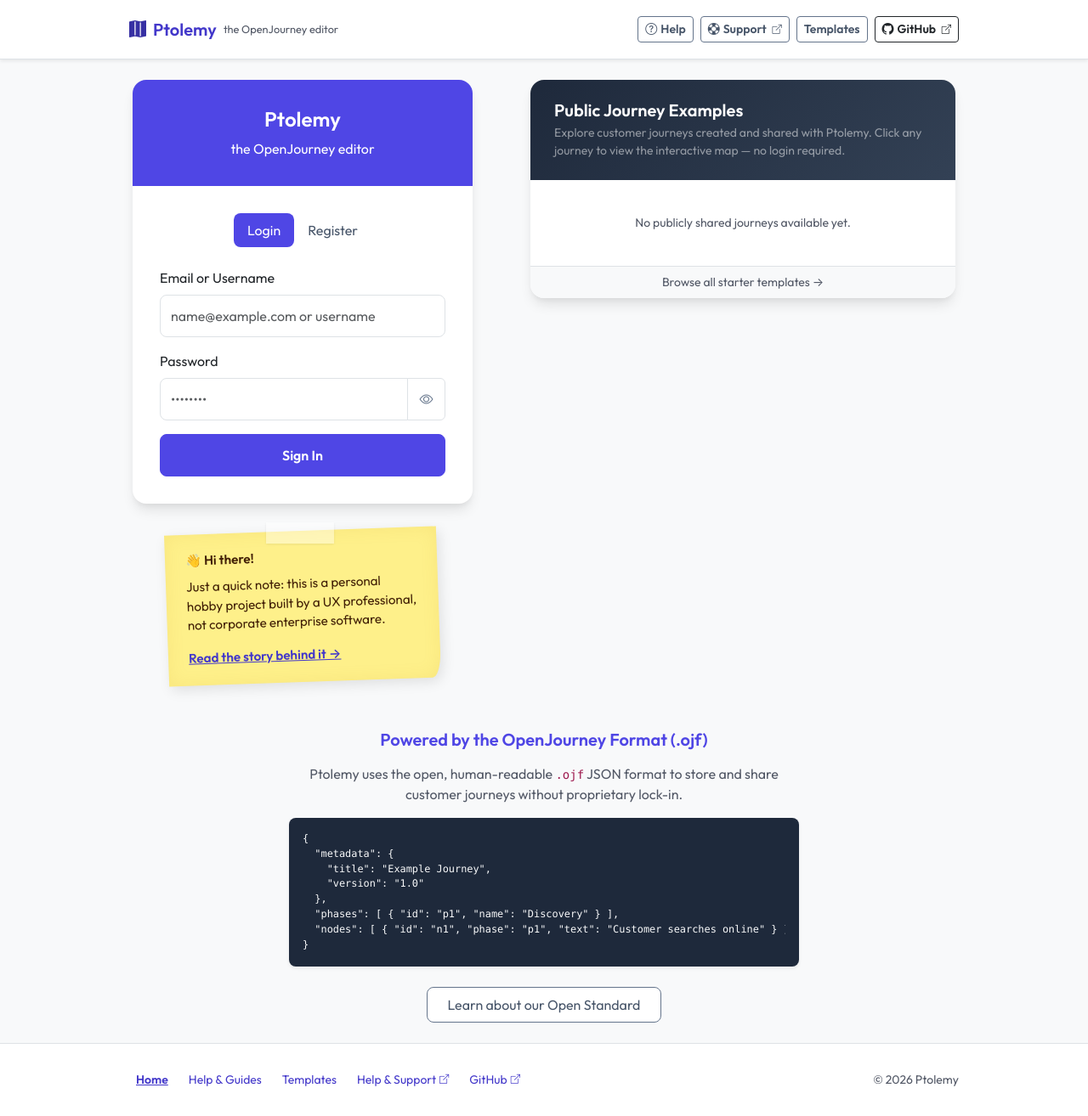
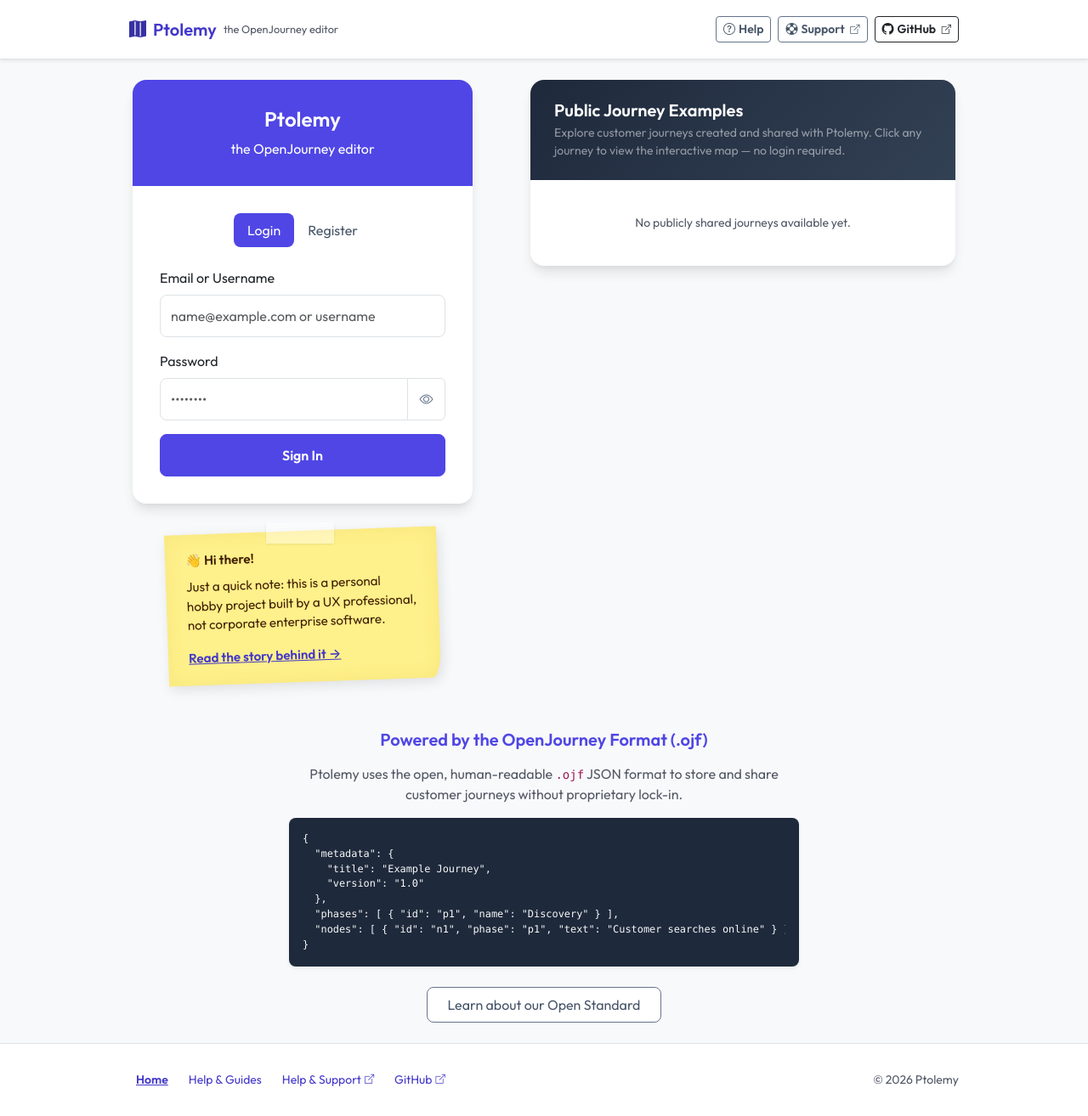
Before and after one commit to andywestley/ptolemy-journey-mapper, a PHP site: page / in a window 1280 px wide. Shown: the whole page at 85% size. Run offline with PHP 8.4, Linux system fonts and the light colour scheme; tables that the repository leaves empty hold one stand-in row (values such as "Sample post").

Commit message:
fix(ux): filter draft journeys from showcase and remove public template links

```diff
--- a/models/Journey.php
+++ b/models/Journey.php
@@ -42,15 +42,17 @@ class Journey {
         if (!$db) {
             return [];
         }
+        // Fetch candidate public journeys, excluding default unedited draft titles
         $stmt = $db->prepare("
             SELECT id, title, description, ojf_data, updated_at
             FROM journeys
             WHERE (is_public = 1 OR is_public = '1')
               AND (journey_status IS NULL OR journey_status != 'trash')
+              AND TRIM(title) NOT IN ('New User Journey', 'Untitled Journey', '')
             ORDER BY updated_at DESC
             LIMIT ?
         ");
-        $stmt->bindValue(1, $limit, PDO::PARAM_INT);
+        $stmt->bindValue(1, max(20, $limit * 4), PDO::PARAM_INT);
         $stmt->execute();
         $rows = $stmt->fetchAll() ?: [];
 
@@ -60,8 +62,15 @@ class Journey {
             if (!empty($row['ojf_data'])) {
                 $ojf = is_string($row['ojf_data']) ? json_decode($row['ojf_data'], true) : $row['ojf_data'];
             }
+
+            // Ensure journey actually has content / steps
+            $nodes = $ojf['nodes'] ?? [];
+            if (empty($nodes) || !is_array($nodes) || count($nodes) === 0) {
+                continue;
+            }
+
             $pov = !empty($ojf['pointOfView']) ? $ojf['pointOfView'] : (!empty($ojf['pov']) ? $ojf['pov'] : '');
-            if (empty($pov) && !empty($row['description'])) {
+            if (empty($pov) && !empty($row['description']) && $row['description'] !== 'Initial draft map.') {
                 $pov = $row['description'];
             }
             $showcase[] = [
@@ -70,6 +79,10 @@ class Journey {
                 'pov' => $pov,
                 'updated_at' => $row['updated_at'] ?? ''
             ];
+
+            if (count($showcase) >= $limit) {
+                break;
+            }
         }
         return $showcase;
     }
--- a/public/about.php
+++ b/public/about.php
@@ -177,7 +177,6 @@ include __DIR__ . '/includes/public_navbar.php';
             <nav aria-label="Footer Navigation" class="d-flex flex-wrap gap-2 small">
                 <a href="/" class="text-decoration-none py-2 px-2 d-inline-flex align-items-center" style="min-height: 44px;">Ptolemy App</a>
                 <a href="/about/" class="text-decoration-none py-2 px-2 d-inline-flex align-items-center active fw-bold text-decoration-underline" aria-current="page" style="min-height: 44px;" rel="help">About &amp; Guides</a>
-                <a href="/templates/" class="text-decoration-none py-2 px-2 d-inline-flex align-items-center" style="min-height: 44px;">Templates</a>
                 <a href="https://github.com/andywestley/ptolemy-journey-mapper" target="_blank" rel="noopener noreferrer" class="text-decoration-none py-2 px-2 d-inline-flex align-items-center" style="min-height: 44px;" title="Opens in a new tab">GitHub Repo <i class="bi bi-box-arrow-up-right ms-1" aria-hidden="true" style="font-size: 0.7rem;"></i><span class="visually-hidden">(opens in a new tab)</span></a>
                 <a href="https://github.com/andywestley/ptolemy-journey-mapper/issues" target="_blank" rel="noopener noreferrer help" class="text-decoration-none py-2 px-2 d-inline-flex align-items-center" style="min-height: 44px;" title="Get human support or report an issue on GitHub">Help &amp; Support <i class="bi bi-box-arrow-up-right ms-1" aria-hidden="true" style="font-size: 0.7rem;"></i><span class="visually-hidden">(opens in a new tab)</span></a>
             </nav>
--- a/public/includes/public_navbar.php
+++ b/public/includes/public_navbar.php
@@ -51,7 +51,6 @@ if (empty($activePublicNav)) {
                 <i class="bi bi-box-arrow-up-right ms-1" aria-hidden="true" style="font-size: 0.7rem;"></i>
                 <span class="visually-hidden">(opens in a new tab)</span>
             </a>
-            <a href="/templates/" class="btn btn-outline-secondary btn-sm fw-semibold <?php echo $activePublicNav === 'templates' ? 'active' : ''; ?>" <?php echo $activePublicNav === 'templates' ? 'aria-current="page"' : ''; ?>>Templates</a>
             <a href="https://github.com/andywestley/ptolemy-journey-mapper" target="_blank" rel="noopener noreferrer" class="btn btn-outline-dark btn-sm fw-semibold" title="Opens repository in a new tab">
                 <i class="bi bi-github me-1" aria-hidden="true"></i>GitHub
                 <i class="bi bi-box-arrow-up-right ms-1" aria-hidden="true" style="font-size: 0.7rem;"></i>
--- a/public/index.php
+++ b/public/index.php
@@ -171,10 +171,6 @@ include __DIR__ . '/includes/public_navbar.php';
                         </div>
                     <?php endif; ?>
                 </div>
-
-                <div class="border-top px-3 py-2 text-center small bg-light">
-                    <a href="/templates/" class="text-decoration-none text-muted">Browse all starter templates &rarr;</a>
-                </div>
             </section>
         </div>
     </div>
@@ -204,7 +200,6 @@ include __DIR__ . '/includes/public_navbar.php';
         <nav aria-label="Footer Navigation" class="d-flex flex-wrap gap-2">
             <a href="/" class="text-decoration-none py-2 px-2 d-inline-flex align-items-center active fw-bold text-decoration-underline" aria-current="page">Home</a>
             <a href="/about/" class="text-decoration-none py-2 px-2 d-inline-flex align-items-center" rel="help">Help &amp; Guides</a>
-            <a href="/templates/" class="text-decoration-none py-2 px-2 d-inline-flex align-items-center">Templates</a>
             <a href="https://github.com/andywestley/ptolemy-journey-mapper/issues" target="_blank" rel="noopener noreferrer help" class="text-decoration-none py-2 px-2 d-inline-flex align-items-center" title="Get human support or report an issue on GitHub">Help &amp; Support <i class="bi bi-box-arrow-up-right ms-1" aria-hidden="true" style="font-size: 0.7rem;"></i><span class="visually-hidden">(opens in a new tab)</span></a>
             <a href="https://github.com/andywestley/ptolemy-journey-mapper" target="_blank" rel="noopener noreferrer" class="text-decoration-none py-2 px-2 d-inline-flex align-items-center" title="Opens in a new tab">GitHub <i class="bi bi-box-arrow-up-right ms-1" aria-hidden="true" style="font-size: 0.7rem;"></i><span class="visually-hidden">(opens in a new tab)</span></a>
         </nav>
--- a/public/login.php
+++ b/public/login.php
@@ -113,7 +113,6 @@ include __DIR__ . '/includes/public_navbar.php';
             <a href="/" class="text-decoration-none py-2 px-2 d-inline-flex align-items-center">Home</a>
             <a href="/login" class="text-decoration-none py-2 px-2 d-inline-flex align-items-center active fw-bold text-decoration-underline" aria-current="page">Sign In</a>
             <a href="/about/" class="text-decoration-none py-2 px-2 d-inline-flex align-items-center" rel="help">Help &amp; Guides</a>
-            <a href="/templates/" class="text-decoration-none py-2 px-2 d-inline-flex align-items-center">Templates</a>
             <a href="https://github.com/andywestley/ptolemy-journey-mapper/issues" target="_blank" rel="noopener noreferrer help" class="text-decoration-none py-2 px-2 d-inline-flex align-items-center" title="Get human support or report an issue on GitHub">Help &amp; Support <i class="bi bi-box-arrow-up-right ms-1" aria-hidden="true" style="font-size: 0.7rem;"></i><span class="visually-hidden">(opens in a new tab)</span></a>
             <a href="https://github.com/andywestley/ptolemy-journey-mapper" target="_blank" rel="noopener noreferrer" class="text-decoration-none py-2 px-2 d-inline-flex align-items-center" title="Opens in a new tab">GitHub <i class="bi bi-box-arrow-up-right ms-1" aria-hidden="true" style="font-size: 0.7rem;"></i><span class="visually-hidden">(opens in a new tab)</span></a>
         </nav>
```
